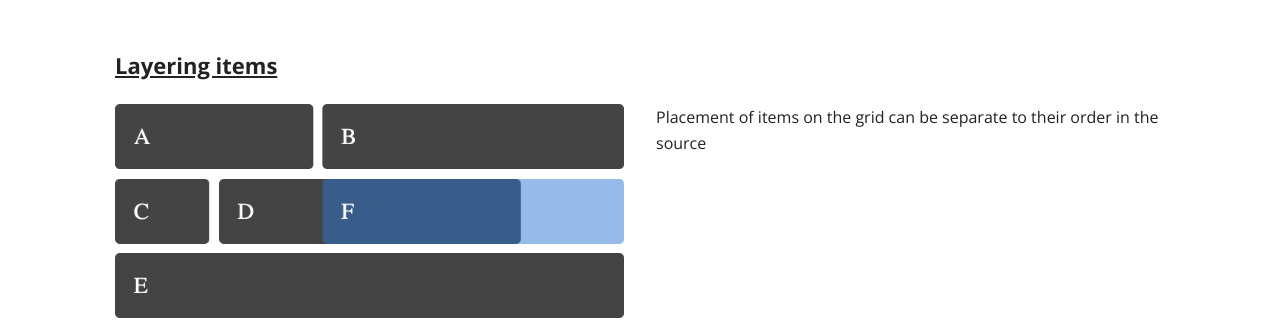
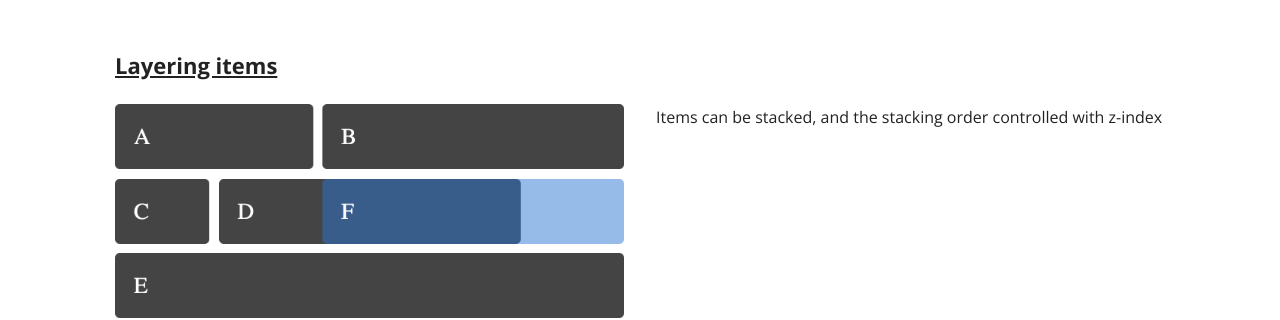
Before and after one commit to rachelandrew/grid-by-example, a Jekyll site: the page built from examples/index.md, in a window 1280 px wide and 900 px high, scrolled down 8436 px. Shown: the part 154-474 px from the top of the window. Built offline with Jekyll 4.4.1, drawn with Linux system fonts in a browser that asks for light colours; comment, search, counter and statistics services are not loaded.

Commit message:
fixing an example description

```diff
--- a/_examples/example15.md
+++ b/_examples/example15.md
@@ -2,7 +2,7 @@
 title: "Layering items"
 image: example15.png
 image_alt: Image of display after stacking items
-desc: Placement of items on the grid can be separate to their order in the source
+desc: Items can be stacked, and the stacking order controlled with z-index
 layout: example
 active: examples
 group: child
```
